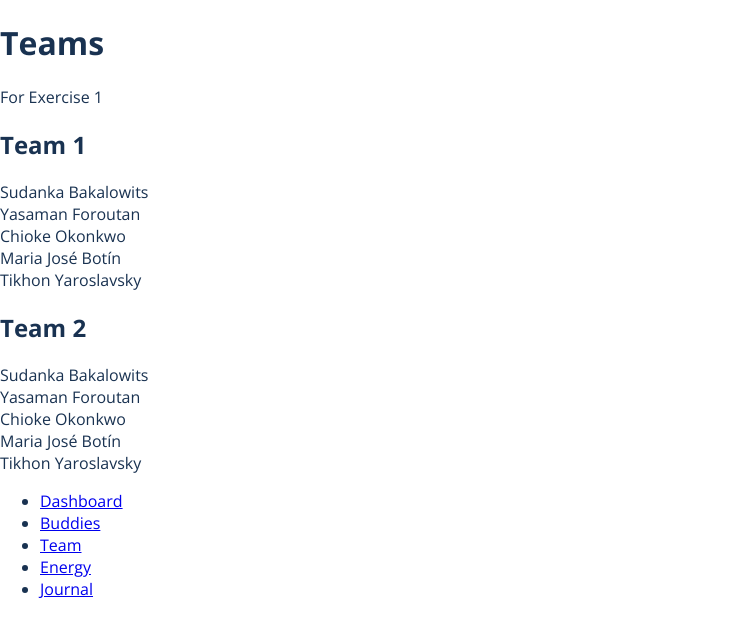
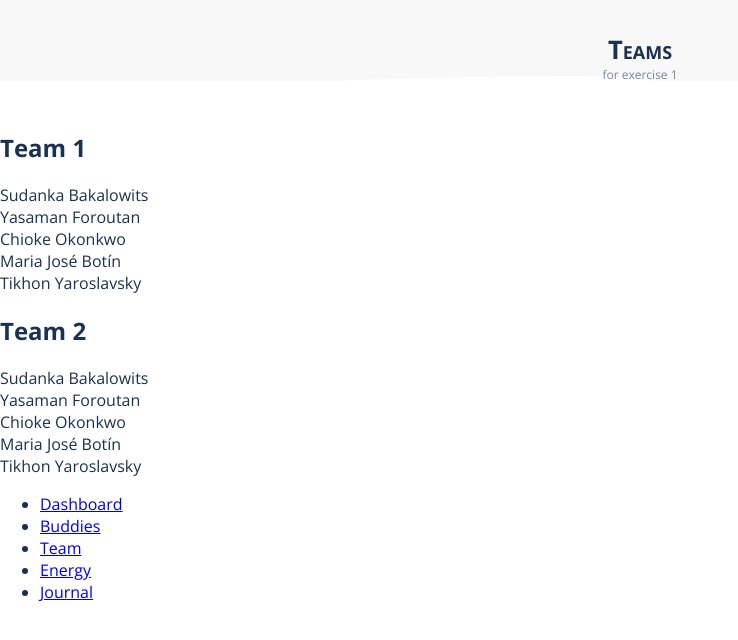
Before and after one commit to miriamhaenle/2020-w1-muc-student-companion-app, a website built with Parcel: page src/team-page.html in a window 1280 px wide. Shown: the whole page, without its empty margins (0-738 px from the left). Built offline with nearby package versions, Linux system fonts and the light colour scheme.

Commit message:
Refine header and include to all pages

```diff
--- a/src/css/components/header.css
+++ b/src/css/components/header.css
@@ -1,22 +1,25 @@
 .header {
   background: var(--grey);
-  height: 70px;
+  height: 81px;
   font-size: 0.8rem;
+  font-variant: small-caps;
   margin-bottom: 50px;
-  padding: 5px;
+  padding: 15px 0 25px 0;
   position: relative;
+  overflow: hidden;
   width: 100vw;
   z-index: 100;
 }
+
 .header::before {
   content: '';
   position: absolute;
   border-radius: 100% 50%;
   background: var(--white);
-  width: 60%;
-  height: 87%;
-  left: -26px;
-  top: 56px;
+  width: 75%;
+  height: 100%;
+  left: -37px;
+  top: 76px;
   z-index: -1;
 }
 
@@ -29,10 +32,18 @@
   height: 95%;
   background-color: var(--grey);
   right: -41px;
-  top: 18px;
+  top: 10px;
   z-index: -1;
 }
 
 .header__headline {
   text-align: center;
 }
+
+.header__date {
+  color: var(--primary-lighter);
+  font-size: 0.75rem;
+  font-variant: normal;
+  margin: -18px;
+  text-align: center;
+}
--- a/src/team-page.html
+++ b/src/team-page.html
@@ -7,9 +7,9 @@
     <link rel="stylesheet" href="css/styles.css" />
   </head>
   <body>
-    <header>
-      <h1>Teams</h1>
-      <p>For Exercise 1</p>
+    <header class="header">
+      <h1 class="header__headline">Teams</h1>
+      <p class="header__date">for exercise 1</p>
     </header>
     <main>
       <section>
@@ -35,7 +35,7 @@
         <ul>
           <li><a href="index.html">Dashboard</a></li>
           <li><a href="buddies-page.html">Buddies</a></li>
-          <li><a href="journal-page.html">Team</a></li>
+          <li><a href="team-page.html">Team</a></li>
           <li><a href="energy-page.html">Energy</a></li>
           <li><a href="journal-page.html">Journal</a></li>
         </ul>
```
Also changed, not shown: src/buddies-page.html (+4 -4 lines), src/energy-page.html (+4 -3 lines), src/index.html (+1 -1 lines), src/journal-page.html (+4 -3 lines).
